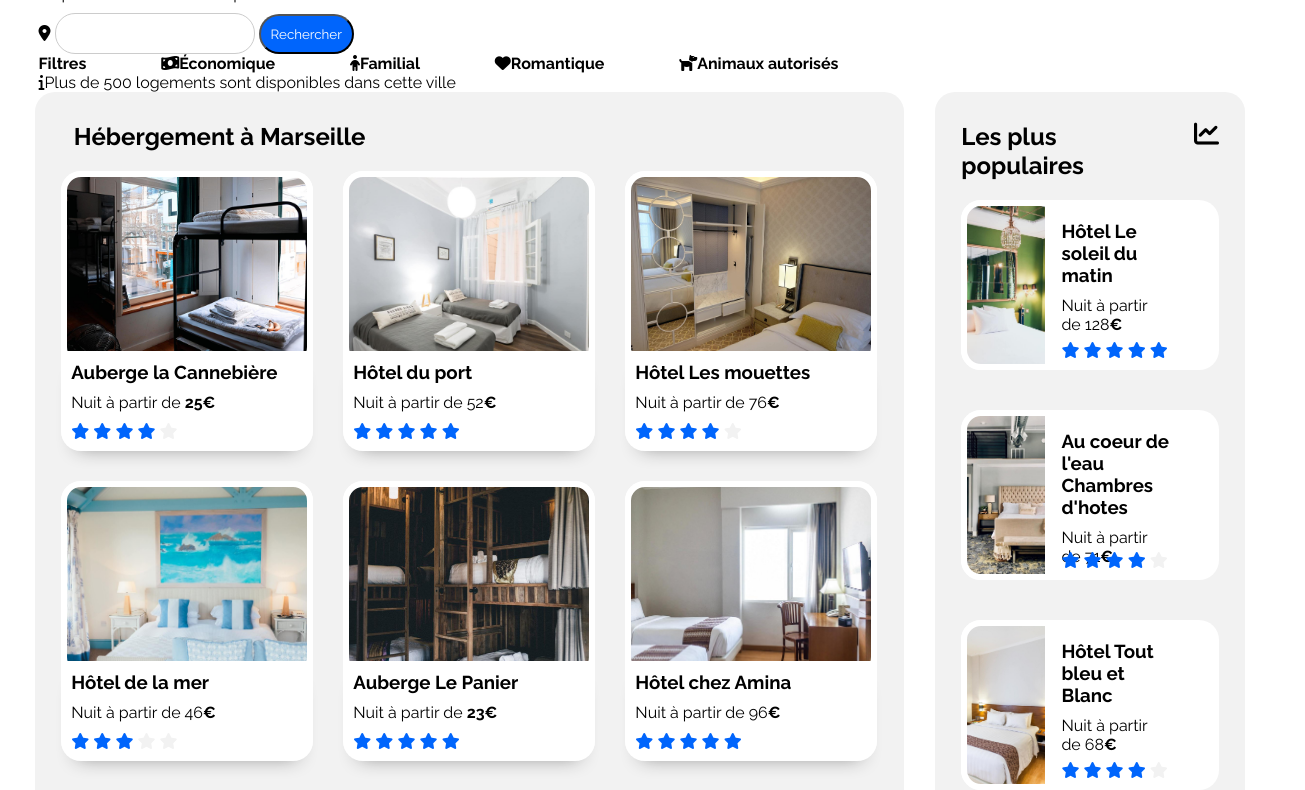
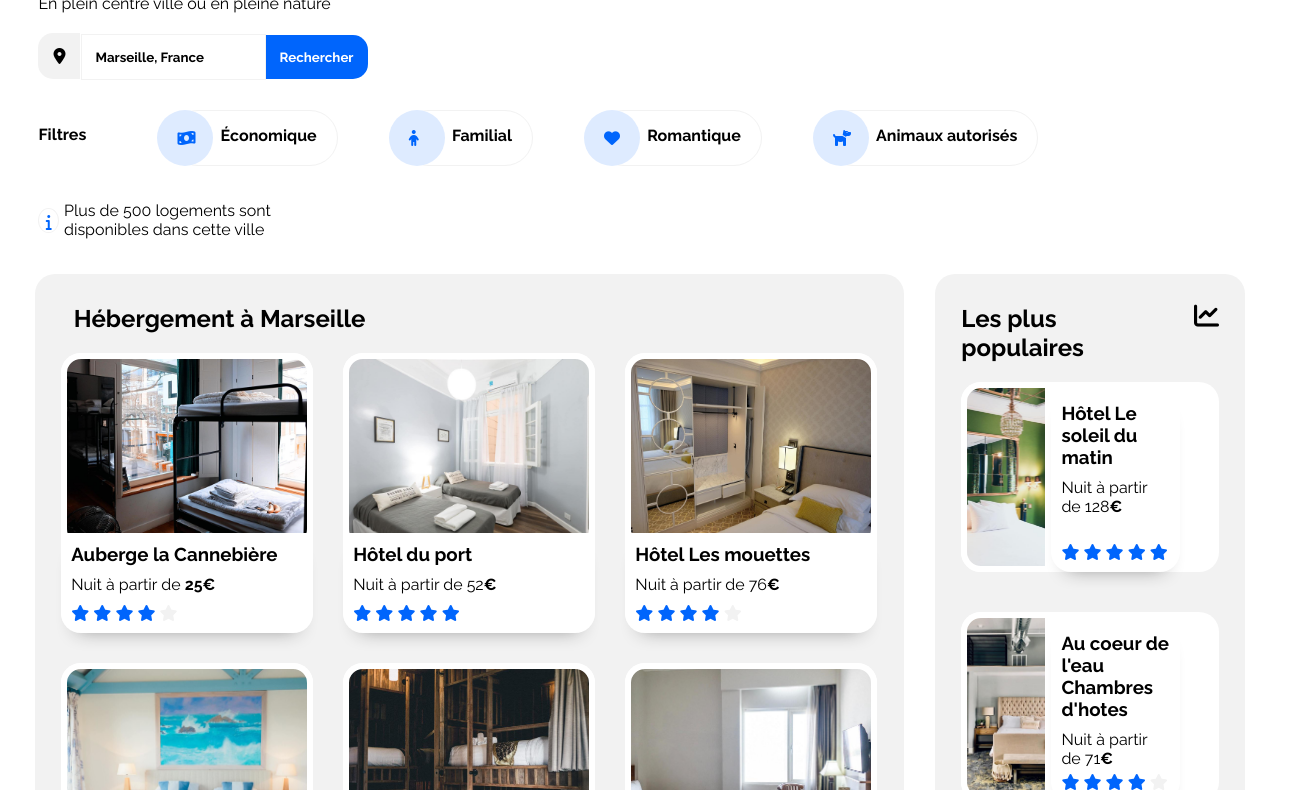
Before and after one commit to jc-u/JeanChristopheUrbain_2_28092021, a plain HTML site: page index.html in a window 1280 px wide. Shown: the part 145-935 px from the top of the page, 1305 px wide, since content can reach past the window. Drawn offline with Linux system fonts and the light colour scheme.

Commit message:
CSS + animations desktop

```diff
--- a/css/styles.css
+++ b/css/styles.css
@@ -8,8 +8,13 @@
   list-style: none;
 }
 
+html {
+  scroll-behavior: smooth;
+}
+
 a {
   text-decoration: none;
+  color: black;
 }
 
 /* FIN GENERAL */
@@ -20,12 +25,16 @@ a {
   display: flex;
   align-items: center;
   height: 100px;
-  position: relative;
 }
 
 .menu__logo {
   width: 94%;
   margin: 0 auto;
+}
+
+.menu__navigation {
+  height: 100px;
+  line-height: 100px;
 }
 
 .menu__navigation ul {
@@ -35,6 +44,26 @@ a {
   position: absolute;
   right: 0;
   width: 600px;
+}
+
+.menu__navigation li {
+  width: 150px;
+  text-align: center;
+}
+
+.menu__navigation li:hover {
+  border-top: solid 2px #0065fc;
+  transition: 100ms;
+}
+
+.menu__navigation li:nth-child(3) a {
+  font-weight: bold;
+  color: #0065fc;
+}
+
+.menu__navigation li a:hover {
+  color: #0065fc;
+  transition: 300ms;
 }
 
 /* FIN MENU */
@@ -47,37 +76,109 @@ a {
 }
 
 .recherche__titre {
-  margin-bottom: 10px;
+  margin-bottom: 20px;
+}
+.recherche__titre p {
+  margin-top: 10px;
 }
 
-.recherche__input input {
-  padding: 10px;
-  font-size: 16px;
-  border-width: 1px;
-  border-color: #cccccc;
-  background-color: #ffffff;
-  color: #000000;
-  border-style: solid;
-  border-radius: 20px;
-  box-shadow: 0px 0px 0px rgba(66, 66, 66, 0);
-  text-shadow: 0px 0px 5px rgba(66, 66, 66, 0.75);
+.recherche__input i {
+  background-color: #f2f2f2;
+  padding: 15px;
+  border-radius: 15px 0 0 15px;
 }
 
-.recherche__input button {
-  border-radius: 20px;
+.recherche__input input[type="text"] {
+  padding: 14px;
+  font-family: "Raleway", sans-serif;
+  color: black;
+  font-weight: bold;
+  background-color: #ffffff;
+  margin-left: -4px;
+  box-shadow: 0px 0px 0px rgba(66, 66, 66, 0);
+  border: solid 1px #f2f2f2;
+}
+.recherche__input input[type="text"]:focus {
+  border: solid 1px #cccccc;
+  outline: none;
+}
+
+.recherche__input input[type="submit"] {
+  border-radius: 0 15px 15px 0;
   color: #ffffff;
-  padding: 10px;
+  padding: 14px;
   background-color: #0065fc;
   text-decoration: none;
   display: inline-block;
   cursor: pointer;
   text-align: center;
+  border-width: 0px;
+  border-color: #cccccc;
+  font-weight: bold;
+  margin-left: -4px;
 }
 
 .recherche__filtre ul {
+  margin: 30px 0;
   display: flex;
   justify-content: space-between;
-  width: 800px;
+  width: 1000px;
+}
+
+.recherche__filtre ul > i {
+  color: #0065fc;
+  background-color: #deebff;
+  padding: 20px;
+  width: 56px;
+  height: 56px;
+  border-radius: 40px;
+  position: relative;
+  z-index: 1;
+}
+.recherche__filtre ul > li:nth-child(1n) {
+  border: solid 1px #f2f2f2;
+  border-radius: 40px 40px 40px 40px;
+  padding: 15px 20px 15px 50px;
+  margin-left: -95px;
+  cursor: pointer;
+}
+
+.recherche__filtre ul > li:nth-child(1n):hover {
+  background-color: #0065fc;
+  color: white;
+  transition: 300ms;
+}
+.recherche__filtre ul > li:nth-child(1) {
+  border: none;
+  margin-left: 0;
+  padding-left: 0;
+  cursor: unset;
+}
+
+.recherche__filtre ul > li:nth-child(1):hover {
+  background-color: white;
+  color: black;
+}
+
+.recherche__resultat {
+  margin-bottom: 30px;
+  display: flex;
+  justify-content: space-between;
+  width: 25%;
+  align-items: center;
+}
+
+.recherche__resultat i {
+  width: 25px;
+  height: 25px;
+  color: #0065fc;
+  border: solid 1px #f2f2f2;
+  border-radius: 100%;
+  padding: 5px;
+  text-align: center;
+}
+.recherche__resultat p {
+  padding: 5px;
 }
 
 /* FIN RECHERCHE */
@@ -225,7 +326,7 @@ h3,
 .hebergements__populaireCarte-- {
   display: flex;
   justify-content: center;
-  height: 170px;
+  height: 190px;
   background-color: white;
   margin: 15px auto 40px;
   border-radius: 20px;
@@ -267,6 +368,7 @@ h3,
   left: 35%;
   right: 0;
   z-index: 2;
+  box-shadow: 0px 13px 19px -16px #898989;
 }
 
 .hebergements__populaireCarte-- > .description > p,
@@ -320,7 +422,7 @@ h3,
 }
 
 .activites__carte-- {
-  width: 22.75%;
+  width: 21.85%;
   position: relative;
   margin: 20px;
 }
@@ -386,7 +488,12 @@ h3,
 footer {
   height: 200px;
   background-color: #f2f2f2;
+}
+
+footer .centre {
   display: flex;
+  width: 97%;
+  margin: 0 auto;
 }
 
 footer h3 {
--- a/index.html
+++ b/index.html
@@ -54,23 +54,25 @@
           </div>
           <div class="recherche__input">
             <i class="fas fa-map-marker-alt"></i>
-            <input type="text" />
-            <button type="submit">Rechercher</button>
+            <input type="text" value="Marseille, France" />
+            <input type="submit" value="Rechercher" />
           </div>
           <div class="recherche__filtre">
             <ul>
               <li>Filtres</li>
-              <li><i class="fas fa-money-bill-wave"></i>Économique</li>
-              <li><i class="fas fa-child"></i>Familial</li>
-              <li><i class="fas fa-heart"></i>Romantique</li>
-              <li><i class="fas fa-dog"></i>Animaux autorisés</li>
+              <i class="fas fa-money-bill-wave"></i>
+              <li>Économique</li>
+              <i class="fas fa-child"></i>
+              <li>Familial</li>
+              <i class="fas fa-heart"></i>
+              <li>Romantique</li>
+              <i class="fas fa-dog"></i>
+              <li>Animaux autorisés</li>
             </ul>
           </div>
           <div class="recherche__resultat">
-            <p>
-              <i class="fas fa-info"></i>Plus de 500 logements sont disponibles
-              dans cette ville
-            </p>
+            <i class="fas fa-info"></i>
+            <p>Plus de 500 logements sont disponibles dans cette ville</p>
           </div>
         </div>
       </article>
@@ -91,7 +93,7 @@
             <!-- CARTES HEBERGEMENTS -->
 
             <div class="hebergements__carte">
-              <div class="hebergements__carte--">
+              <a href="#" class="hebergements__carte--">
                 <div class="photo"></div>
                 <div class="description">
                   <h3>Auberge la Cannebière</h3>
@@ -104,8 +106,8 @@
                     <i class="fas fa-star"></i>
                   </div>
                 </div>
-              </div>
-              <div class="hebergements__carte--">
+              </a>
+              <a href="#" class="hebergements__carte--">
                 <div class="photo"></div>
                 <div class="description">
                   <h3>Hôtel du port</h3>
@@ -118,8 +120,8 @@
                     <i class="fas fa-star"></i>
                   </div>
                 </div>
-              </div>
-              <div class="hebergements__carte--">
+              </a>
+              <a href="#" class="hebergements__carte--">
                 <div class="photo"></div>
                 <div class="description">
                   <h3>Hôtel Les mouettes</h3>
@@ -132,8 +134,8 @@
                     <i class="fas fa-star"></i>
                   </div>
                 </div>
-              </div>
-              <div class="hebergements__carte--">
+              </a>
+              <a href="#" class="hebergements__carte--">
                 <div class="photo"></div>
                 <div class="description">
                   <h3>Hôtel de la mer</h3>
@@ -146,8 +148,8 @@
                     <i class="fas fa-star"></i>
                   </div>
                 </div>
-              </div>
-              <div class="hebergements__carte--">
+              </a>
+              <a href="#" class="hebergements__carte--">
                 <div class="photo"></div>
                 <div class="description">
                   <h3>Auberge Le Panier</h3>
@@ -160,8 +162,8 @@
                     <i class="fas fa-star"></i>
                   </div>
                 </div>
-              </div>
-              <div class="hebergements__carte--">
+              </a>
+              <a href="#" class="hebergements__carte--">
                 <div class="photo"></div>
                 <div class="description">
                   <h3>Hôtel chez Amina</h3>
@@ -174,7 +176,7 @@
                     <i class="fas fa-star"></i>
                   </div>
                 </div>
-              </div>
+              </a>
             </div>
 
             <div class="hebergements__lien">
@@ -195,7 +197,7 @@
             <!-- SECTION CARTES POPULAIRES -->
 
             <div class="hebergements__populaireCarte">
-              <div class="hebergements__populaireCarte--">
+              <a href="#" class="hebergements__populaireCarte--">
                 <div class="photo"></div>
                 <div class="description">
                   <h3>Hôtel Le soleil du matin</h3>
@@ -208,8 +210,8 @@
                     <i class="fas fa-star"></i>
                   </div>
                 </div>
-              </div>
-              <div class="hebergements__populaireCarte--">
+              </a>
+              <a href="#" class="hebergements__populaireCarte--">
                 <div class="photo"></div>
                 <div class="description">
                   <h3>Au coeur de l'eau Chambres d'hotes</h3>
@@ -222,8 +224,8 @@
                     <i class="fas fa-star"></i>
                   </div>
                 </div>
-              </div>
-              <div class="hebergements__populaireCarte--">
+              </a>
+              <a href="#" class="hebergements__populaireCarte--">
                 <div class="photo"></div>
                 <div class="description">
                   <h3>Hôtel Tout bleu et Blanc</h3>
@@ -236,7 +238,7 @@
                     <i class="fas fa-star"></i>
                   </div>
                 </div>
-              </div>
+              </a>
             </div>
           </aside>
 
@@ -250,7 +252,7 @@
 
       <!-- SECTION ACTIVITES -->
 
-      <section id="#activites">
+      <section id="activites">
         <div class="centre">
           <div class="activites__titre">
             <h2>Activités à Marseille</h2>
@@ -259,42 +261,42 @@
           <!-- SECTION CARTES ACTIVITES -->
 
           <div class="activites__carte">
-            <div class="activites__carte--">
+            <a href="#" class="activites__carte--">
               <div class="photo"></div>
               <div class="description">
                 <h3>Vieux Port</h3>
               </div>
-            </div>
-            <div class="activites__carte--">
+            </a>
+            <a href="#" class="activites__carte--">
               <div class="photo"></div>
               <div class="description">
                 <h3>Fort de Pomègues</h3>
               </div>
-            </div>
-            <div class="activites__carte--">
+            </a>
+            <a href="#" class="activites__carte--">
               <div class="photo"></div>
               <div class="description">
                 <h3>Îles du Frioul</h3>
               </div>
-            </div>
-            <div class="activites__carte--">
+            </a>
+            <a href="#" class="activites__carte--">
               <div class="photo"></div>
               <div class="description">
                 <h3>Parc National des Calanques</h3>
               </div>
-            </div>
-            <div class="activites__carte--">
+            </a>
+            <a href="#" class="activites__carte--">
               <div class="photo"></div>
               <div class="description">
                 <h3>Notre-Dame-de-la-Garde</h3>
               </div>
-            </div>
-            <div class="activites__carte--">
+            </a>
+            <a href="#" class="activites__carte--">
               <div class="photo"></div>
               <div class="description">
                 <h3>Parc Longchamp</h3>
               </div>
-            </div>
+            </a>
           </div>
 
           <!-- SECTION CARTES ACTIVITES -->
@@ -307,6 +309,7 @@
     <!-- FOOTER -->
 
     <footer class="footer">
+      <div class="centre">
         <!-- FOOTER A PROPOS-->
 
         <div class="footer__propos">
@@ -331,6 +334,7 @@
           <p><a href="#">Centre d'aide</a></p>
           <p><a href="#">Nous contacter</a></p>
         </div>
+      </div>
     </footer>
 
     <!-- FIN FOOTER -->
```
Lines whose indentation alone changed are shown as unchanged.
